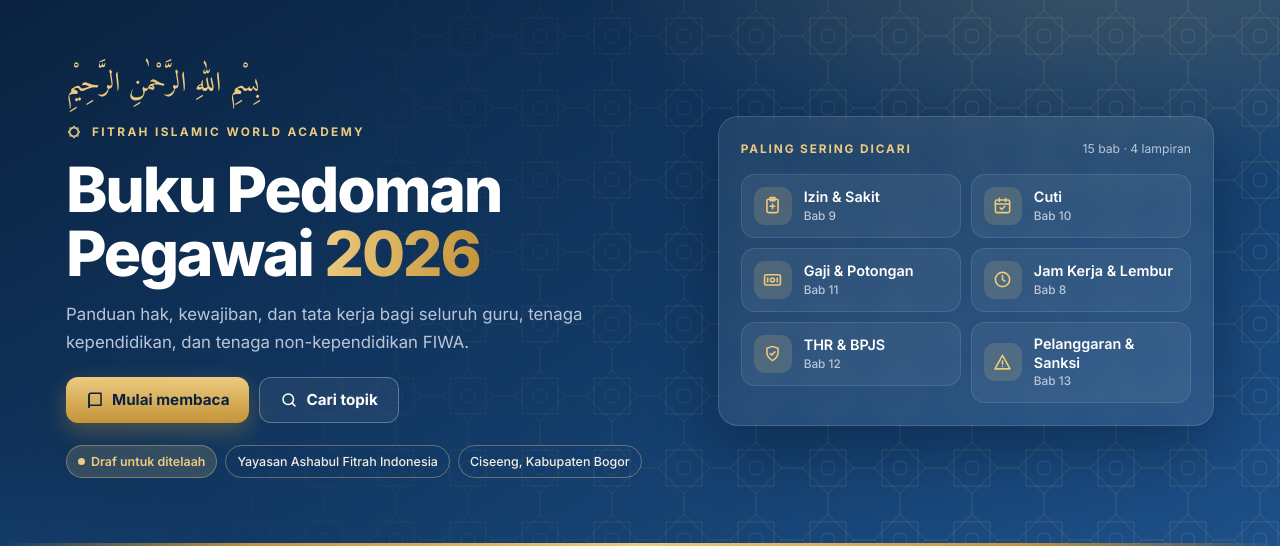
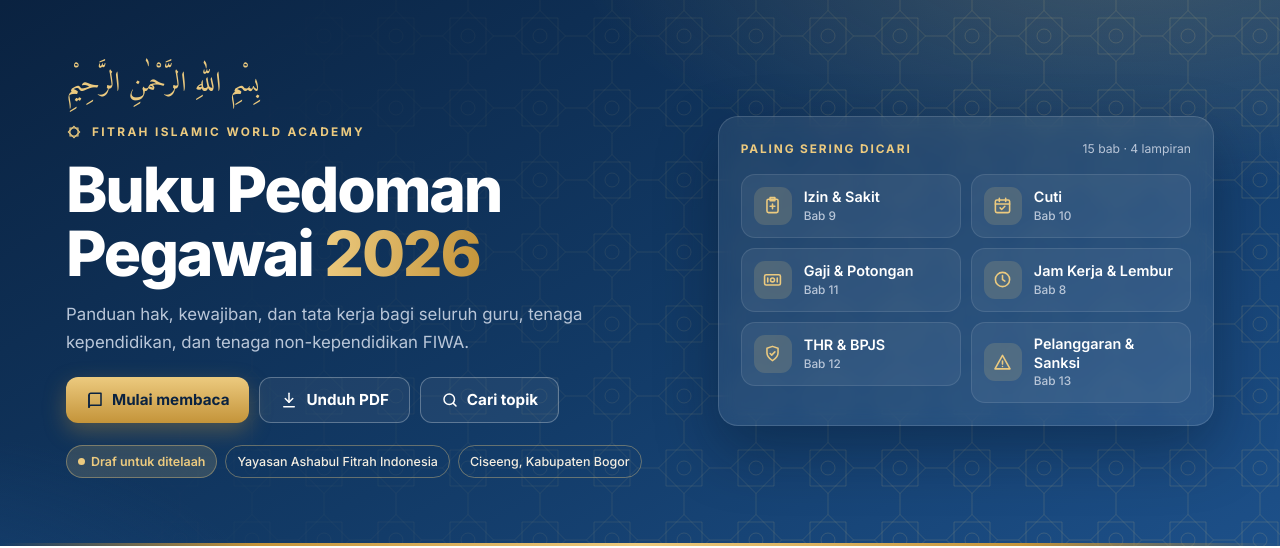
Before and after one commit to bangahmad87/pedoman-pegawai, a plain HTML site: page index.html in a window 1280 px wide. Shown: the top 548 px of the page. Drawn offline with Linux system fonts and the light colour scheme.

Commit message:
Update index.html

```diff
--- a/index.html
+++ b/index.html
@@ -299,6 +299,7 @@ footer.foot { border-top: 1px solid var(--line); background: var(--surface); }
       <p class="lede">Panduan hak, kewajiban, dan tata kerja bagi seluruh guru, tenaga kependidikan, dan tenaga non-kependidikan FIWA.</p>
       <div class="cta">
         <a class="btn btn-gold" href="#panduan"><svg viewBox="0 0 24 24" fill="none" stroke="currentColor" stroke-width="2" stroke-linecap="round" stroke-linejoin="round" aria-hidden="true"><path d="M4 5.5A2.5 2.5 0 0 1 6.5 3H20v16H6.5A2.5 2.5 0 0 0 4 21.5z"/><path d="M4 5.5v16"/></svg>Mulai membaca</a>
+        <a class="btn btn-ghost" href="buku-pedoman-pegawai-fiwa-2026.pdf" target="_blank" rel="noopener"><svg viewBox="0 0 24 24" fill="none" stroke="currentColor" stroke-width="2" stroke-linecap="round" stroke-linejoin="round" aria-hidden="true"><path d="M12 3v12"/><path d="m7 10 5 5 5-5"/><path d="M5 21h14"/></svg>Unduh PDF</a>
         <button type="button" class="btn btn-ghost" id="heroSearch"><svg viewBox="0 0 24 24" fill="none" stroke="currentColor" stroke-width="2" stroke-linecap="round" stroke-linejoin="round" aria-hidden="true"><circle cx="11" cy="11" r="7"/><path d="m20 20-3.5-3.5"/></svg>Cari topik</button>
       </div>
       <ul class="meta">
```
